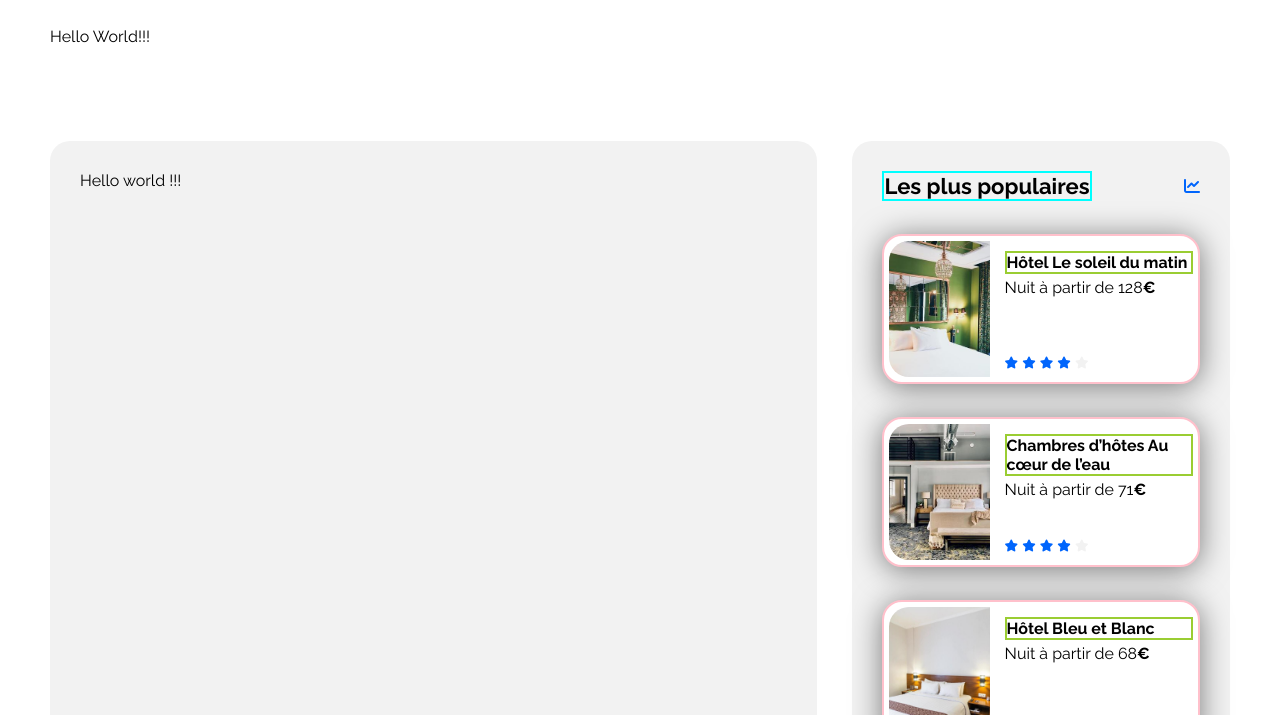
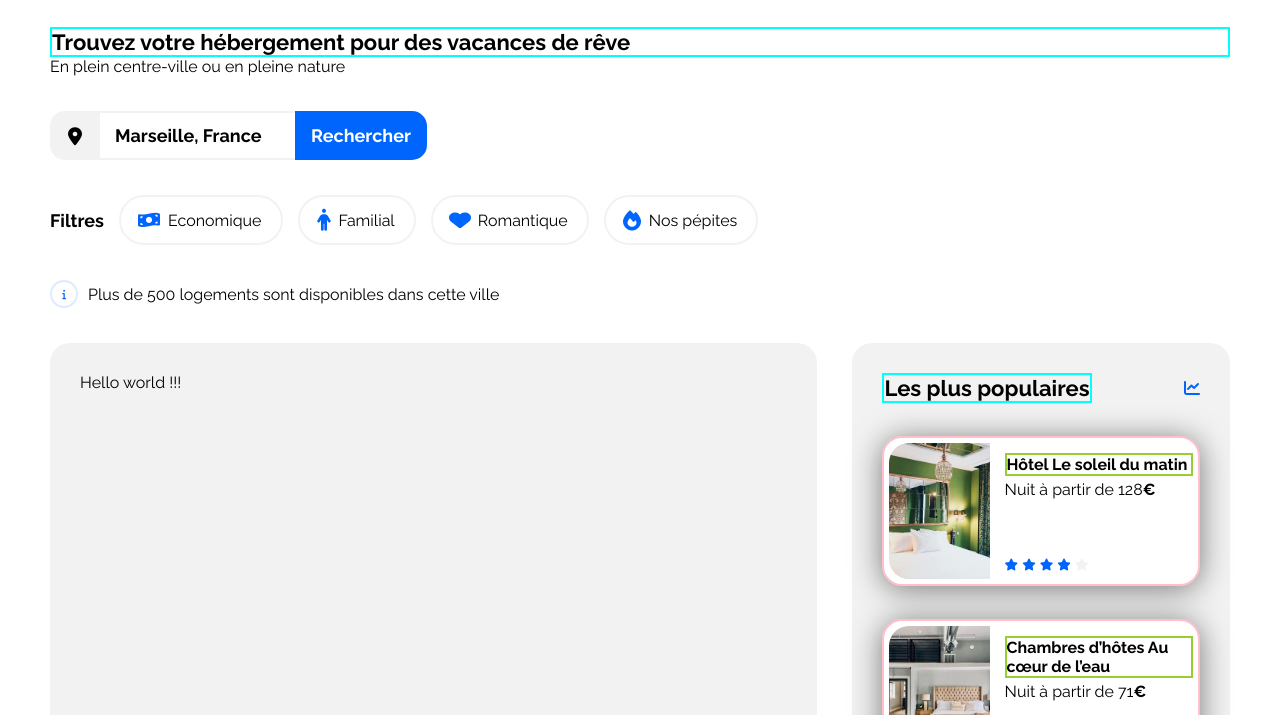
Before and after one commit to ThibautCadiou/Projet02-Booki, a plain HTML site: page index.html in a window 1280 px wide. Shown: the part 82-797 px from the top of the page. Drawn offline with Linux system fonts and the light colour scheme.

Commit message:
finalisation des filtres et de la partie recherche

```diff
--- a/css/style.css
+++ b/css/style.css
@@ -1,4 +1,4 @@
-/****** General ***********/
+/****** General ******/
 * {
     font-family: "Raleway", sans-serif;
     margin: 0; /* Pour éviter la marge au dessus */
@@ -82,7 +82,7 @@ a {
     color: var(--main-bg-color);
 }
 
-/****** Header ***********/
+/****** Header ******/
 header {
     display: flex;
     justify-content: space-between;
@@ -122,15 +122,166 @@ nav p:hover {
     border-top: var(--main-color) 2px solid;
 }
 
-/****** Recherche et Filtre ***********/
+/****** Recherche et Filtre ******/
 .search-and-filter {
+    display: flex;
+    flex-direction: column;
     width: 100%;
-    height: 79px;
     box-sizing: border-box;
+    gap: 35px;
     /* border: solid 3px green; */
 }
 
-/****** Hebergements And Populaires ***********/
+/****** Recherche ******/
+.search-bar {
+    display: flex;
+    align-items: center;
+    justify-content: left;
+    box-sizing: border-box;
+    height: 49px;
+    width: 377px;
+    position: relative;
+    /* border: solid 2px blue; */
+}
+
+.search-icone {
+    display: flex;
+    flex-direction: row;
+    height: 49px;
+    justify-content: center;
+    align-items: center;
+    width: 50px;
+    color: black;
+    box-sizing: border-box;
+    background-color: var(--main-bg-color);
+    position: absolute;
+    top: 0px;
+    left: 0px;
+    border-radius: 15px 0px 0px 15px;
+    /* border: solid 3px red; */
+}
+
+.search-icone i {
+    color: black;
+    transform: scaleX(1.166) scaleY(1.125);
+}
+
+.search-form {
+    box-sizing: border-box;
+    width: calc(100% - 50px);
+    height: 100%;
+    font-size: 18px;
+    position: absolute;
+    top: 0px;
+    left: 50px;
+    /* border: solid 3px black; */
+}
+
+.search-input {
+    height: 100%;
+    box-sizing: border-box;
+    width: calc(100% - 132px);
+    padding-left: 15px;
+    margin: 0;
+    position: absolute;
+    top: 0px;
+    left: 0px;
+    border-left: none;
+    border-right: none;
+    border-top: solid 2px var(--main-bg-color);
+    border-bottom: solid 2px var(--main-bg-color);
+}
+
+.search-button {
+    height: 100%;
+    box-sizing: border-box;
+    padding: 0;
+    margin: 0;
+    width: 132px;
+    background-color: var(--main-color);
+    border: none;
+    border-radius: 0px 15px 15px 0px;
+    color: white;
+    position: absolute;
+    top: 0px;
+    right: 0px;
+}
+
+/****** Filtre ******/
+.filter {
+    display: flex;
+    flex-wrap: wrap;
+    align-items: center;
+    gap: 15px;
+    /* border: solid 3px red; */
+}
+
+#search::placeholder {
+    color: black;
+}
+
+.search-and-filter-title-font {
+    font-size: 18px;
+    font-weight: bold;
+}
+
+.onglets {
+    display: flex;
+    justify-content: left;
+    gap: 15px;
+}
+
+.filter-onglet {
+    display: flex;
+    justify-content: center;
+    align-items: center;
+    height: 50px;
+    box-sizing: border-box;
+    padding: 4px 19px;
+    gap: 10px;
+    border-radius: 25px;
+    border: solid 2px var(--main-bg-color);
+}
+
+.filter-onglet:hover {
+    background-color: #deebff;
+}
+
+.fa-money-bill-wave {
+    transform: scaleX(1.222) scaleY(1.01625);
+}
+
+.fa-person {
+    transform: scaleX(1.344) scaleY(1.375);
+}
+
+.fa-heart {
+    transform: scaleX(1.375) scaleY(1.146);
+}
+
+.fa-fire {
+    transform: scaleX(1.286) scaleY(1.255);
+}
+
+/****** Infobar ******/
+.infobar {
+    display: flex;
+    align-items: center;
+    gap: 10px;
+    /* border: solid 3px black; */
+}
+
+.infobar i {
+    display: flex;
+    justify-content: center;
+    align-items: center;
+    width: 24px;
+    height: 24px;
+    border: var(--filter-bg-color) solid 2px;
+    border-radius: 24px;
+}
+
+/****** Hebergements And Populaires ******/
 .hebergements-and-populaires {
     display: flex;
     justify-content: space-between;
@@ -145,12 +296,12 @@ nav p:hover {
     /* border: solid 4px red; */
 }
 
-/****** Hebergements ***********/
+/****** Hebergements ******/
 .hebergements {
     width: 65%;
 }
 
-/****** Populaires ***********/
+/****** Populaires ******/
 .populaires {
     width: 32%;
 }
@@ -195,7 +346,7 @@ nav p:hover {
     margin-bottom: 5px;
 }
 
-/****** Activités ***********/
+/****** Activités ******/
 .activities {
     width: 100%;
     height: 79px;
@@ -203,14 +354,14 @@ nav p:hover {
     /* border: solid 3px pink; */
 }
 
-/****** Footer ***********/
+/****** Footer ******/
 footer {
     width: 100%;
     height: 79px;
     box-sizing: border-box;
     /* border: solid 3px cyan; */
 }
-/****** Media queries ***********/
+/****** Media queries ******/
 /* Medium devices (tablets, less/equal than 1024px) */
 @media (max-width: 1024px) {
     .hebergements-and-populaires {
--- a/index.html
+++ b/index.html
@@ -9,6 +9,7 @@
         <link href="https://fonts.googleapis.com/css2?family=Raleway:wght@400;500;700&display=swap" rel="stylesheet" />
         <link rel="stylesheet" href="https://cdnjs.cloudflare.com/ajax/libs/font-awesome/6.2.1/css/all.min.css" integrity="sha512-MV7K8+y+gLIBoVD59lQIYicR65iaqukzvf/nwasF0nqhPay5w/9lJmVM2hMDcnK1OnMGCdVK+iQrJ7lzPJQd1w==" crossorigin="anonymous" referrerpolicy="no-referrer" />
         <link rel="stylesheet" href="./css/style.css" />
+        <script src="https://kit.fontawesome.com/7872d72bbd.js" crossorigin="anonymous"></script>
     </head>
 
     <body>
@@ -22,7 +23,44 @@
             </header>
             <main>
                 <div class="search-and-filter">
-                    <p>Hello World!!!</p>
+                    <div class="search-title">
+                        <h2 class="section-title">Trouvez votre hébergement pour des vacances de rêve</h2>
+                        <p>En plein centre-ville ou en pleine nature</p>
+                    </div>
+                    <div class="search-bar">
+                        <div class="search-icone">
+                            <i class="fa-solid fa-location-dot"></i>
+                        </div>
+                        <form class="search-form" action="#" method="get">
+                            <input class="search-input search-and-filter-title-font" type="text" name="search" id="search" placeholder="Marseille, France" />
+                            <input class="search-button search-and-filter-title-font" type="submit" value="Rechercher" class="submit01" />
+                        </form>
+                    </div>
+                    <div class="filter">
+                        <p class="search-and-filter-title-font">Filtres</p>
+                        <div class="onglets">
+                            <div class="filter-onglet">
+                                <i class="fa-solid fa-money-bill-wave"></i>
+                                <div class="titre-onglet-text"><p>Economique</p></div>
+                            </div>
+                            <div class="filter-onglet">
+                                <i class="fa-solid fa-person"></i>
+                                <div class="titre-onglet-text"><p>Familial</p></div>
+                            </div>
+                            <div class="filter-onglet">
+                                <i class="fa-solid fa-heart"></i>
+                                <div class="titre-onglet-text"><p>Romantique</p></div>
+                            </div>
+                            <div class="filter-onglet">
+                                <i class="fa-solid fa-fire"></i>
+                                <div class="titre-onglet-text"><p>Nos pépites</p></div>
+                            </div>
+                        </div>
+                    </div>
+                    <div class="infobar">
+                        <i class="fa-solid fa-info fa-2xs infobar-icone"></i>
+                        <p>Plus de 500 logements sont disponibles dans cette ville</p>
+                    </div>
                 </div>
                 <div class="hebergements-and-populaires">
                     <section class="hebergements">
```
